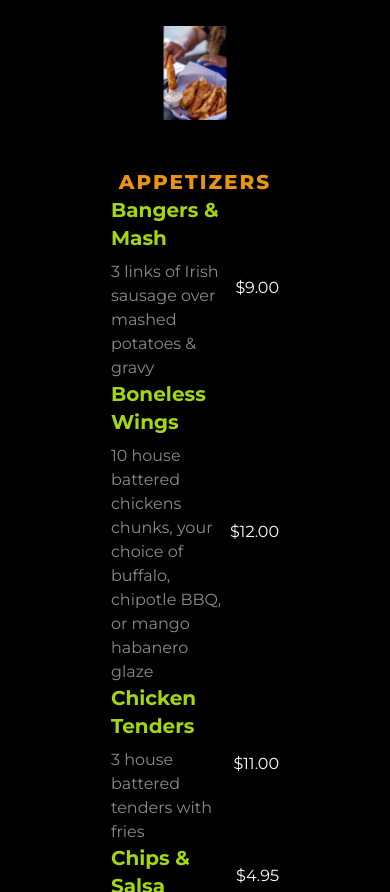
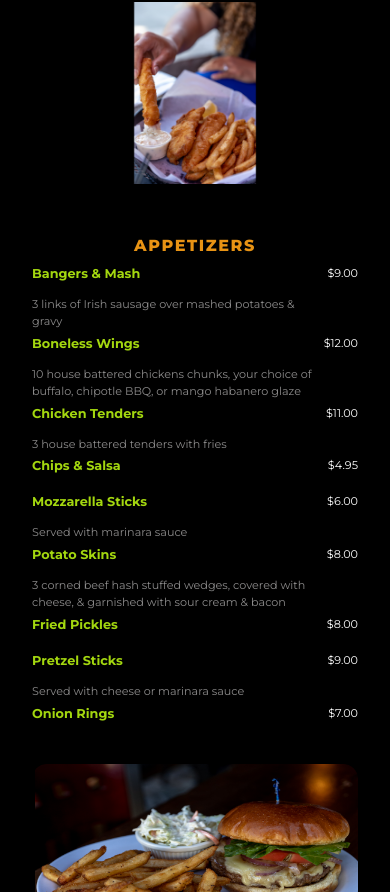
Before and after one commit to Danny2705/hughiepub, a React (Create React App) app: page /menu in a window 390 px wide. Shown: the part 792-1684 px from the top of the page. Built offline with nearby package versions, Linux system fonts and the light colour scheme; a web font is replaced by a local one.

Commit message:
Add multiple screen for menu page

```diff
--- a/src/Pages/Menu/Menu.css
+++ b/src/Pages/Menu/Menu.css
@@ -9,6 +9,12 @@
   font-family: "Montaga";
 }
 
+@media (max-width: 1280px) {
+  .menuList-container {
+    padding: 1.5rem 2rem;
+  }
+}
+
 @media (max-width: 900px) {
   .image-container {
     height: 35rem;
@@ -16,7 +22,17 @@
   .image-container > span {
     font-size: 3rem;
   }
-  .menu-container {
-    gap: 0;
+}
+
+@media (max-width: 640px) {
+  .category {
+    font-size: 1rem;
+  }
+  .row h3 {
+    font-size: 0.8rem;
+  }
+  .row p,
+  .right > span {
+    font-size: 0.7rem;
   }
 }
--- a/src/Pages/Menu/Menu.jsx
+++ b/src/Pages/Menu/Menu.jsx
@@ -18,11 +18,11 @@ const MenuItem = ({ category, name, desc, price, image }) => {
         {image && <img src={image} alt={name} className='w-full h-full object-cover mx-auto my-7' />}
 
         {category && (
-        <div className='flex justify-center items-center text-[#E89314] font-extrabold text-xl tracking-widest mt-[3rem]'>
+        <div className='category flex justify-center items-center text-[#E89314] font-extrabold text-xl tracking-widest mt-[3rem]'>
           {category}
         </div>
       )}
-        <div className=" flex items-center justify-between">
+        <div className=" flex items-start justify-between">
           <div className='left'>
             <h3 className='text-banana font-bold text-xl mb-2'>{name}</h3>
             <p className="text-grey">{desc}</p>
```
Also changed, not shown: src/Assets/Images/calendar.png (added), src/Assets/Images/events.png (added).
